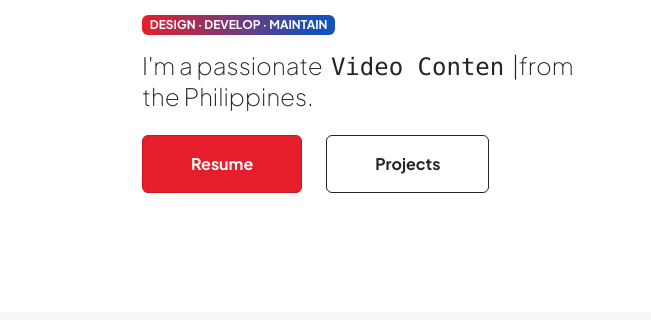
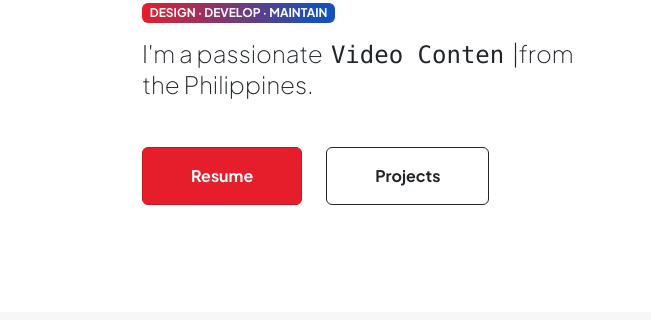
Before and after one commit to BuffDave/Portfolio_website, a website built with Vite: page src/index.html in a window 1280 px wide. Shown: the part 354-674 px from the top of the page, 0-651 px from the left. Built offline with nearby package versions, Linux system fonts and the light colour scheme; files whose address does not match are found by name.

Commit message:
Update index.html

```diff
--- a/src/index.html
+++ b/src/index.html
@@ -48,7 +48,7 @@
             <div>
               <h4 class="fw-lighter" data-aos="fade-right" data-aos-delay="300" data-aos-once="true">I'm a passionate<span class="js-text-animation font-monospace mx-2"></span>from<br> the Philippines.</h4>
             </div>
-            <div class="row row-cols-auto mt-4 d-flex justify-content-lg-start justify-content-center">
+            <div class="row row-cols-auto mt-5 d-flex justify-content-lg-start justify-content-center">
               <div class="col">
                 <a href="resume.html" class="btn btn-primary px-5 py-3 fs-6 fw-bold mb-3" data-aos="zoom-in" data-aos-delay="400" data-aos-once="true" data-aos-offset="100" id="btnResume">Resume</a>
               </div>
```
